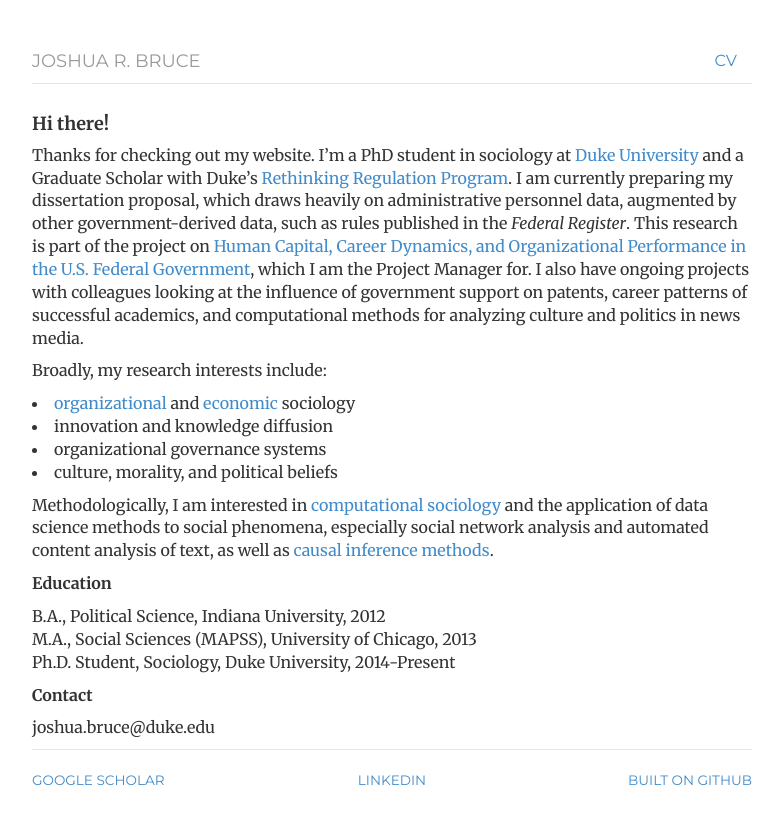
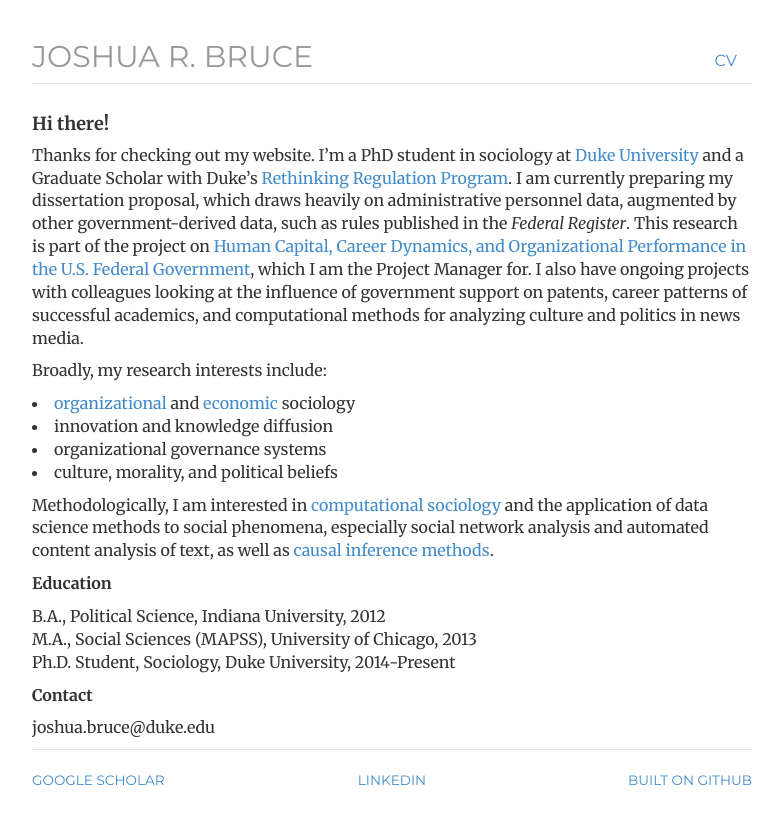
Before and after one commit to joshuarbruce/joshuarbruce.github.io, a Jekyll site: the page built from index.html, in a window 1280 px wide. Shown: the top 824 px of the page, without its empty margins (248-1030 px from the left). Built offline with Jekyll 4.4.1, drawn with Linux system fonts in a browser that asks for light colours; nearby versions of some CDN libraries.

Commit message:
Update header.html

```diff
--- a/_includes/header.html
+++ b/_includes/header.html
@@ -3,5 +3,5 @@
 		<li class="{{ page.cv }}"><a href="/cv" title="CV">CV</a></li>
 	<!--	<li class="{{ page.pubs }}"><a href="/pubs" title="publications">Publications</a></li> -->
 	</ul>
-	<h2 class="text-muted"><small><a href="/">Joshua R. Bruce</a></small></h2>
+	<h2 class="text-muted"><a href="/">Joshua R. Bruce</a></h2>
 </div> <!-- /header -->
```
